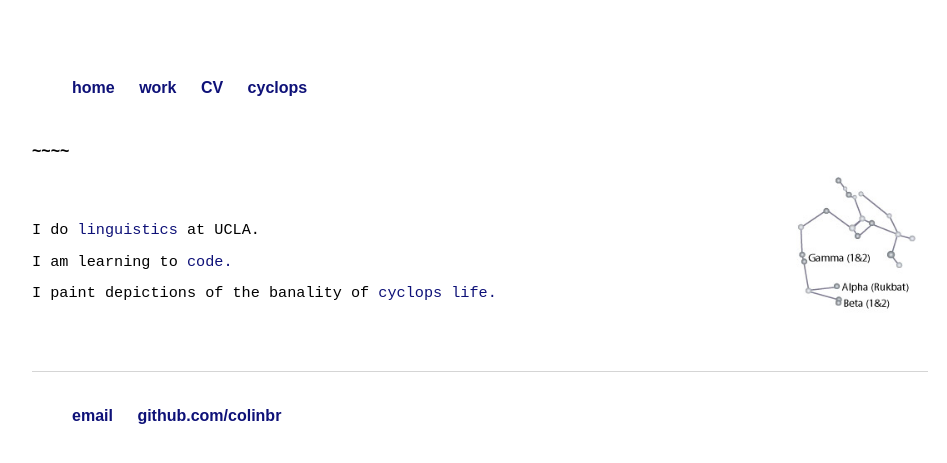
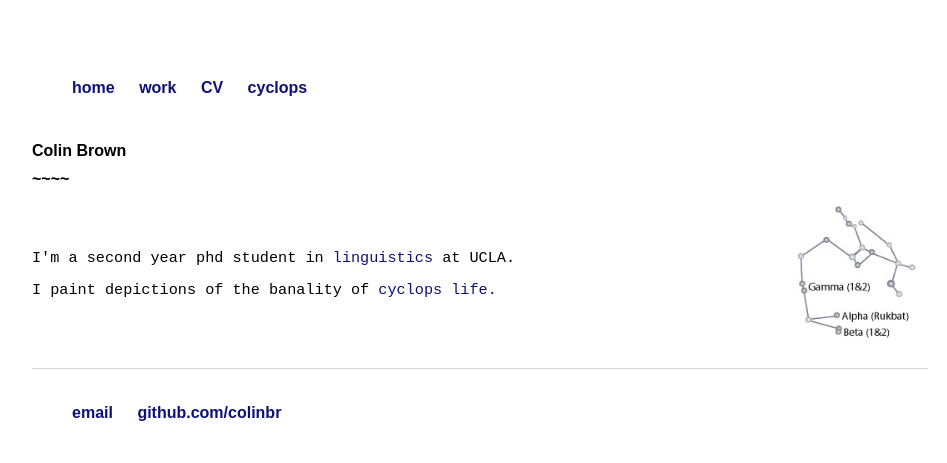
Before and after one commit to colinbr/OLD-colinbr.github.io, a Jekyll site: the page built from index.html, in a window 1280 px wide. Shown: the top 463 px of the page, without its empty margins (160-1107 px from the left). Built offline with Jekyll 4.4.1, drawn with Linux system fonts in a browser that asks for light colours; some web fonts are replaced.

Commit message:
Update index.html

```diff
--- a/index.html
+++ b/index.html
@@ -8,13 +8,13 @@
 ---
 <div class="blurb">
 	<br>
+	<h1>Colin Brown</h1>
 	<h1>~~~~</h1>
 	<img src="/IMG/sagittarius2.jpg" alt="sagittarius"
 	     style="float:right;width:145px;height:145px;">
 	<br>
 	<br>
-	<p>I do <a href="/research">linguistics</a> at UCLA.</p>
-	<p>I am learning to <a href="https://github.com/colinbr/">code.</a></p>
+	<p>I'm a second year phd student in <a href="/research">linguistics</a> at UCLA.</p>
 	<p>I paint depictions of the banality of <a href="/cyclops">cyclops life.</a></p>
 	<br>
 	<br>
```
